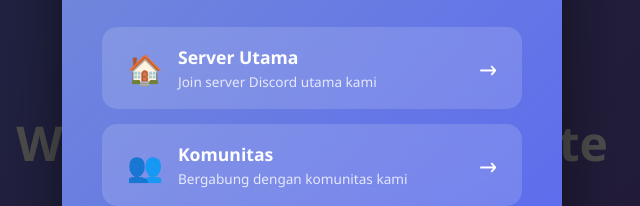
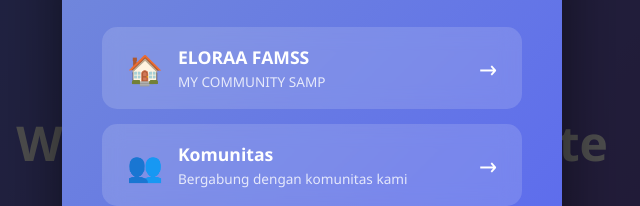
Before and after one commit to xyzzniko1-collab/KikoWebsite, a website: page index.html in a window 1280 px wide. Both pictures are taken after a click on the button "💬 Discord Links". Shown: the part 223-429 px from the top of the page, 328-968 px from the left. Drawn offline with Linux system fonts and the light colour scheme; placeholder pictures from the web are drawn by us.

Commit message:
Update Discord link and descriptions

```diff
--- a/index.html
+++ b/index.html
@@ -291,11 +291,11 @@
             <button class="close-btn" onclick="closeDiscordMenu()">&times;</button>
             <h2>🎮 Discord Links</h2>
             <div class="discord-links">
-                <a href="https://discord.gg/your-server" target="_blank" class="discord-link">
+                <a href="https://discord.gg/Pv6nWQ2cs7" target="_blank" class="discord-link">
                     <span class="discord-icon">🏠</span>
                     <div class="discord-link-text">
-                        <div class="discord-link-title">Server Utama</div>
-                        <div class="discord-link-desc">Join server Discord utama kami</div>
+                        <div class="discord-link-title">ELORAA FAMSS</div>
+                        <div class="discord-link-desc">MY COMMUNITY SAMP</div>
                     </div>
                     <span class="discord-arrow">→</span>
                 </a>
```
